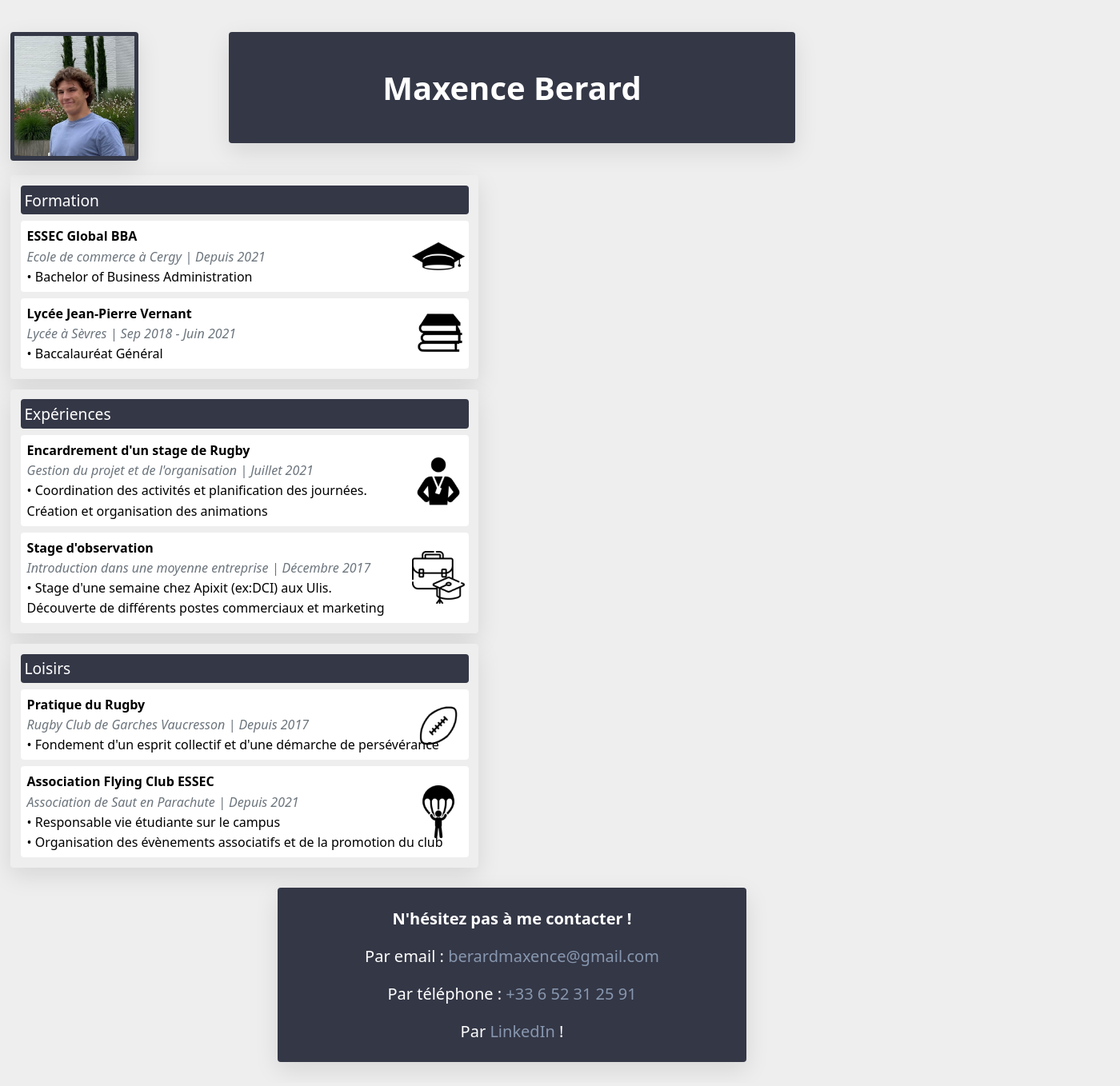
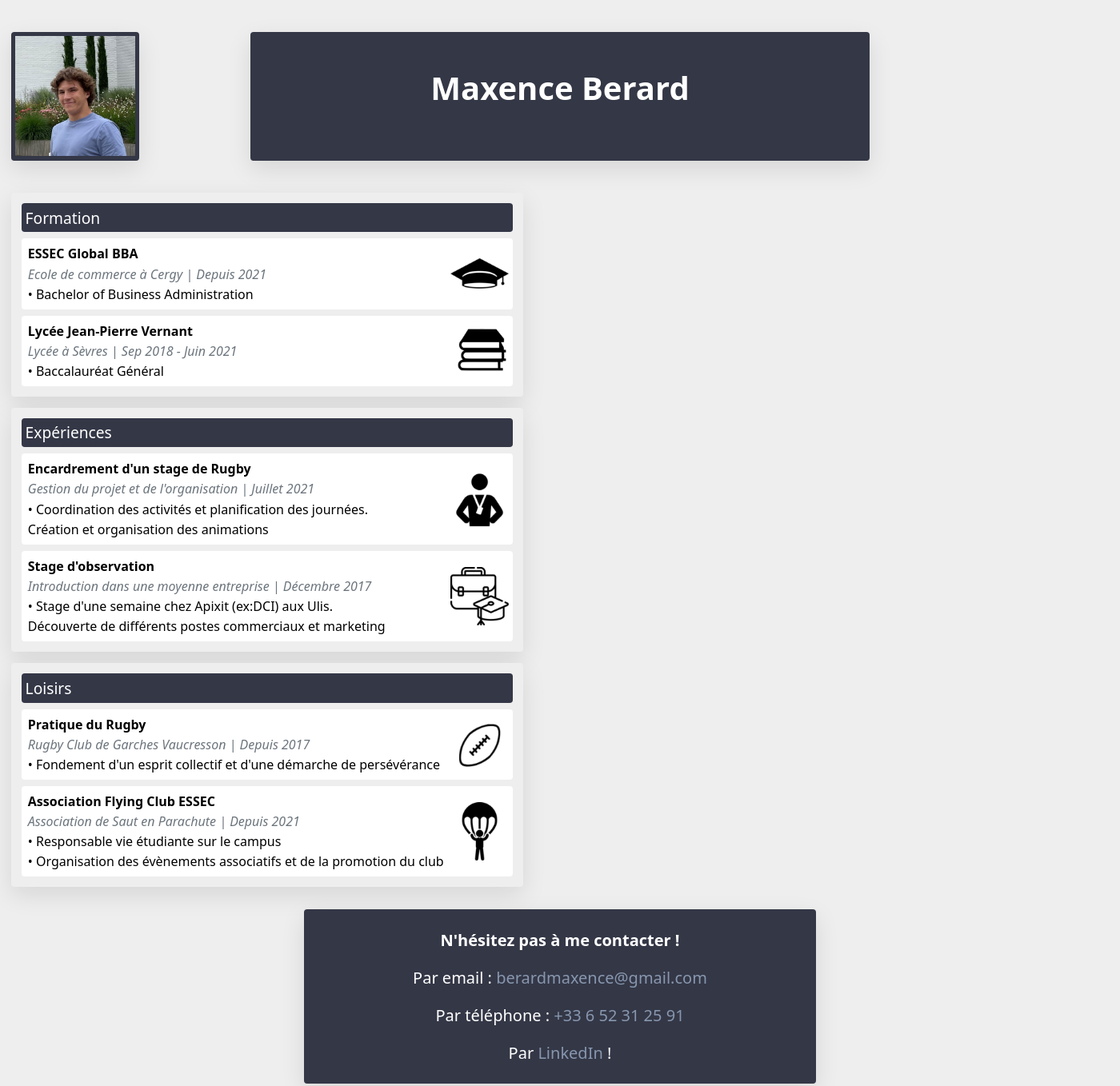
Before and after one commit to maxennccce/Site-Maxence, a plain HTML site: page index.html in a window 1280 px wide. Shown: the top 1358 px of the page at 80% size, 1400 px wide, since content can reach past the window. Drawn offline with Linux system fonts and the light colour scheme.

Commit message:
Centrage

```diff
--- a/Style.css
+++ b/Style.css
@@ -27,6 +27,11 @@ body {
       }
       }
 
+.page {
+      width: 1400px;
+      margin: 40px auto;
+      }
+
 h1 {
 	color: white;
 	background-color: #343746;
@@ -41,7 +46,10 @@ h3 {
 
 
 .nom {
-      margin-left:40%;
+      margin-top: 0px;
+      margin-bottom: 0px;
+      width: 55%;
+      height: 157px;
       color: #FFFFFF;
       background-color: #343746;
       padding: 2px;
@@ -49,13 +57,11 @@ h3 {
       box-shadow: 0px 10px 30px rgba(0, 0, 0, 0.1);
       border-radius: 4px;
       text-align: center;
-      width: 55%;
       margin: 40px auto;
       }
 
 .PP {
       float: left;
-      position: absolute;
       margin-top: 0px;
       margin-bottom: 0px;
       margin-left: 1%;
@@ -68,7 +74,7 @@ h3 {
       width: 160px;
       }
 
-.liste {
+.groupe {
       margin: 1%;
       padding: .3rem;
       background-color: #eeeeee;
@@ -79,7 +85,7 @@ h3 {
       width: 45%;
       }
 
-.liste > h1,
+.groupe > h1,
 
 
 .fait {
@@ -98,7 +104,7 @@ h3 {
       font-size: 1rem;
       }
 
-.contact { /*box du bas de page */
+.contact { /*contact en bas de page */
     color: #FFFFFF;
     background-color: #343746;
     padding: .3rem;
@@ -110,3 +116,13 @@ h3 {
     margin: 2% auto;
     text-decoration: none;
     }
+
+@media only screen and (max-width:1000px) {
+.page {
+      width: 800px;
+      margin: 40px auto;
+      }
+.groupe {
+      width: 98%;
+      }
+      }
--- a/index.html
+++ b/index.html
@@ -8,14 +8,18 @@
 </head>
 
 <body>
+
+<div class="page">
+
   <div class="PP">
     <p><img src="img/PP.jpeg" title="Ma photo" width="150px" height="150px"></p>
   </div>
+
   <div class="nom">
     <p>Maxence Berard</p>
   </div>
 
-  <div class="liste">
+  <div class="groupe">
     <h1>Formation</h1>
     <div class="fait" style="background: right/contain content-box border-box no-repeat
     url('img/IconSup.png') white; background-size: 12%">
@@ -31,7 +35,8 @@
         </p>
     </div>
   </div>
-  <div class="liste">
+
+  <div class="groupe">
     <h1>Expériences</h1>
     <div class="fait" style="background: right/contain content-box border-box no-repeat
     url('img/IconStageRugby.png') white; background-size: 12%">
@@ -48,7 +53,8 @@
         <p>Découverte de différents postes commerciaux et marketing</p>
     </div>
   </div>
-  <div class="liste">
+
+  <div class="groupe">
     <h1>Loisirs</h1>
     <div class="fait" style="background: right/contain content-box border-box no-repeat
     url('img/IconRugby.png') white; background-size: 12%">
@@ -65,12 +71,15 @@
     </div>
   </div>
 
-</body>
-
-<div class="contact">
+    <div class="contact">
      <p><strong>N'hésitez pas à me contacter !</strong></p>
      <p>Par email : <a style="color:#8797AF;text-decoration:none" href="mailto:berardmaxence@gmail.com">berardmaxence@gmail.com</a></p>
      <p>Par téléphone : <a style="color:#8797AF;text-decoration:none" href="tel:+33652312591">+33 6 52 31 25 91</a></p>
      <p>Par <a style="color:#8797AF;text-decoration:none" href="https://www.linkedin.com/in/maxenceberard">LinkedIn</a> !</p>
+    </div>
+
+</div>
+
+</body>
 
 </html>
```
Lines whose indentation alone changed are shown as unchanged.
